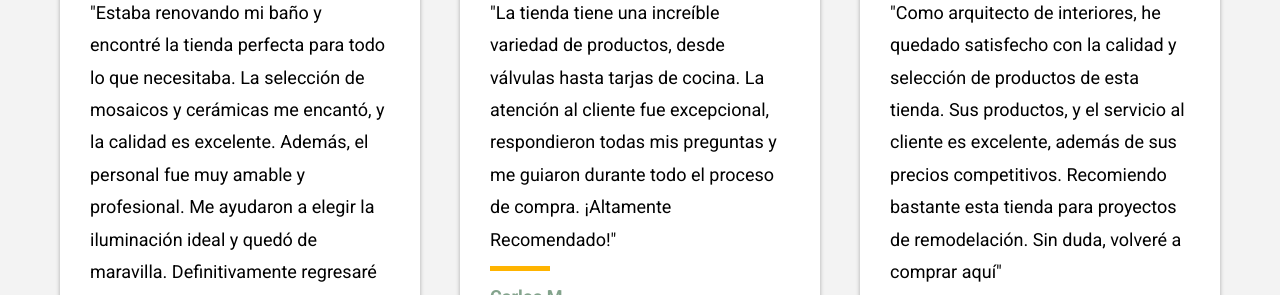
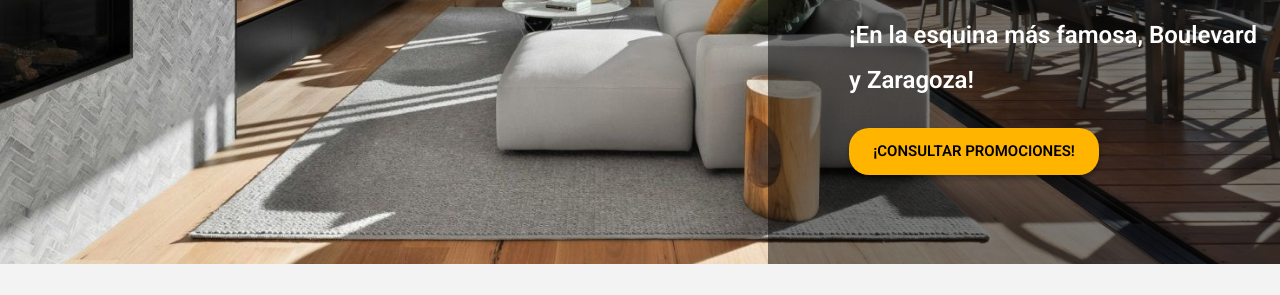
Before and after one commit to Camoralesh27/MosaicosParral, a website: page index.html in a window 1280 px wide. Shown: the part 385-680 px from the top of the page. Drawn offline with nearby package versions, Linux system fonts and the light colour scheme.

Commit message:
terminando seccion hero

```diff
--- a/index.html
+++ b/index.html
@@ -26,6 +26,7 @@
     <link rel="stylesheet" href="build/css/app.css">
 </head>
 <body>
+    <!-- ======= header ======= -->
     <header class="header" id="inicio">
         <!-- header -->
         <div class="header__info">
@@ -41,6 +42,7 @@
         </div>
     </header>
 
+    <!-- ======= nav Desktop ======= -->
     <nav class="nav">
         <div class="nav__logo">
             <a href="#inicio" class="nav__logo-link">
@@ -106,21 +108,33 @@
         </nav>
     </div>
 
+    <!-- ======= hero ======= -->
+    <main class="hero">
+
+        <div class="hero__background">
+            <img src="./build/img/hero.jpg" alt="Imagen de fondo" class="hero__background-img">
+        </div>
+
+        <div class="hero__overlay">
+
+            <div class="hero__content">
+                <h1 class="hero__title">Pisos, Azulejos, Baños, lavamanos de la más alta calidad.</h1>
+                <p class="hero__subtitle">¡En la esquina más famosa, Boulevard y Zaragoza!</p>
+                <a href="#contacto" class="hero__button">¡Consultar Promociones!</a>
+            </div>
+        </div>
+    </main>
 
 
-    <!-- ======= Hero ======= -->
+
+
+    <!-- ======= productos ======= -->
 
 
 
 
 
-    <!-- ======= Productos ======= -->
-
-
-
-
-
-    <!-- ======= Testimoniales ======= -->
+    <!-- ======= testimoniales ======= -->
     <section class="testimoniales" id="testimoniales">
         <h2 class="testimoniales__title">Lo que nuestros clientes dicen</h2>
 
@@ -199,7 +213,7 @@
     </section>
 
 
-    <!-- ======= Contacto ======= -->
+    <!-- ======= contacto ======= -->
 
 
 
@@ -208,7 +222,7 @@
         Todos los derechos reservados © 2024 | Hecho por Cris.coding
     </footer>
 
-    <!-- ==== Main JS ==== -->
+    <!-- ==== main JS ==== -->
     <script src="build/js/app.js"></script>
 
     <!-- ==== FontAwesome ==== -->
--- a/src/scss/base/_mixins.scss
+++ b/src/scss/base/_mixins.scss
@@ -28,14 +28,15 @@
 
 @mixin boton($bgColor, $colorTexto) {
     background-color: $bgColor;
-    padding: 1rem 4rem;
+    padding: 1rem 2rem;
     color: $colorTexto;
     /* margin-top: 2rem;
     font-size: 2.2rem; */
     border-radius: 2rem;
     box-shadow: v.$box-shadow;
     display: inline-block;
-    font-weight: 700;
+    font-weight: 600;
+    font-size: 1.5rem;
     text-align: center;
     text-transform: uppercase;
     transition: all 200ms;
--- /dev/null
+++ b/src/scss/layout/_hero.scss
@@ -0,0 +1,90 @@
+@use 'base/mixins' as m;
+@use 'base/variables' as v;
+@use 'sass:color';
+
+.hero {
+    position: relative;
+    max-width: 100vw;
+    min-height: 50rem;
+    display: flex;
+    justify-content: center;
+    align-items: center;
+
+    &__background {
+        position: absolute;
+        inset: 0;
+        width: 100%;
+        height: 100%;
+        background-size: cover;
+        background-position: center;
+        z-index: -1;
+    }
+
+    &__background-img {
+        width: 100%;
+        height: 100%;
+        object-fit: cover;
+        object-position: 50% 80%;
+    }
+
+    &__overlay {
+        position: absolute;
+        top: 0;
+        right: 0;
+        width: 40%;
+        height: 100%;
+        background-color: rgba(v.$black, .5);
+
+        @include m.phone {
+            width: 50%;
+        }
+    }
+
+    &__content {
+        width: 80%;
+        height: 100%;
+        margin: 0 auto;
+        display: flex;
+        flex-direction: column;
+        justify-content: center;
+        margin-right: 2.14rem;
+
+        @include m.phone {
+            margin-right: auto;
+        }
+    }
+
+    &__title {
+        font-size: v.$h3-font-size;
+        color: v.$white;
+        font-weight: 500;
+        /* text-transform: uppercase; */
+        line-height: 4.5rem;
+
+        @include m.phone {
+            font-size: v.$h3-font-size-mobile;
+            line-height: 3.5rem;
+            text-align: center;
+        }
+    }
+
+    &__subtitle {
+        font-size: v.$h4-font-size;
+        color: v.$white;
+        line-height: 4.5rem;
+        font-weight: 600;
+        margin-top: 2.5rem;
+
+        @include m.phone {
+            font-size: v.$h4-font-size-mobile;
+            line-height: 4.5rem;
+            text-align: center;
+        }
+    }
+
+    &__button {
+        margin-top: 2.5rem;
+        width: 25rem;
+        @include m.boton(v.$yellow-2, v.$black);
+    }
+}
--- a/src/scss/layout/_index.scss
+++ b/src/scss/layout/_index.scss
@@ -1,3 +1,4 @@
 @forward 'header';
+@forward 'hero';
 @forward 'testimoniales';
 @forward 'footer';
--- a/src/scss/layout/_testimoniales.scss
+++ b/src/scss/layout/_testimoniales.scss
@@ -24,6 +24,7 @@
     &__line {
         width: 10rem;
         height: .5rem;
+        border-radius: 1rem;
         background-color: v.$yellow-2;
     }
 
@@ -59,6 +60,7 @@
         &-line {
             width: 20%;
             height: .5rem;
+            border-radius: 1rem;
             background-color: v.$yellow-2;
         }
 
```
Also changed, not shown: build/css/app.css, build/img/hero.avif (added), build/img/hero.jpg (added), build/img/hero.webp (added), src/img/hero.jpg (added), 1 other file.
